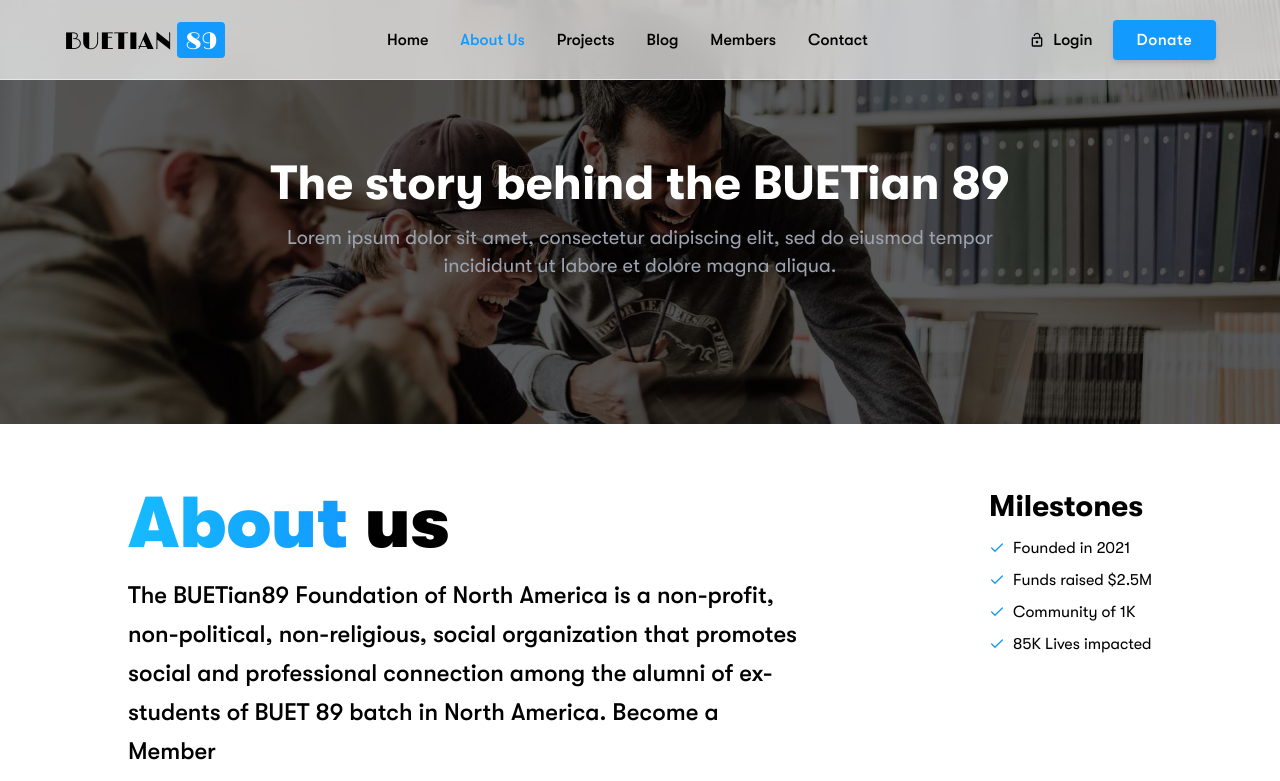
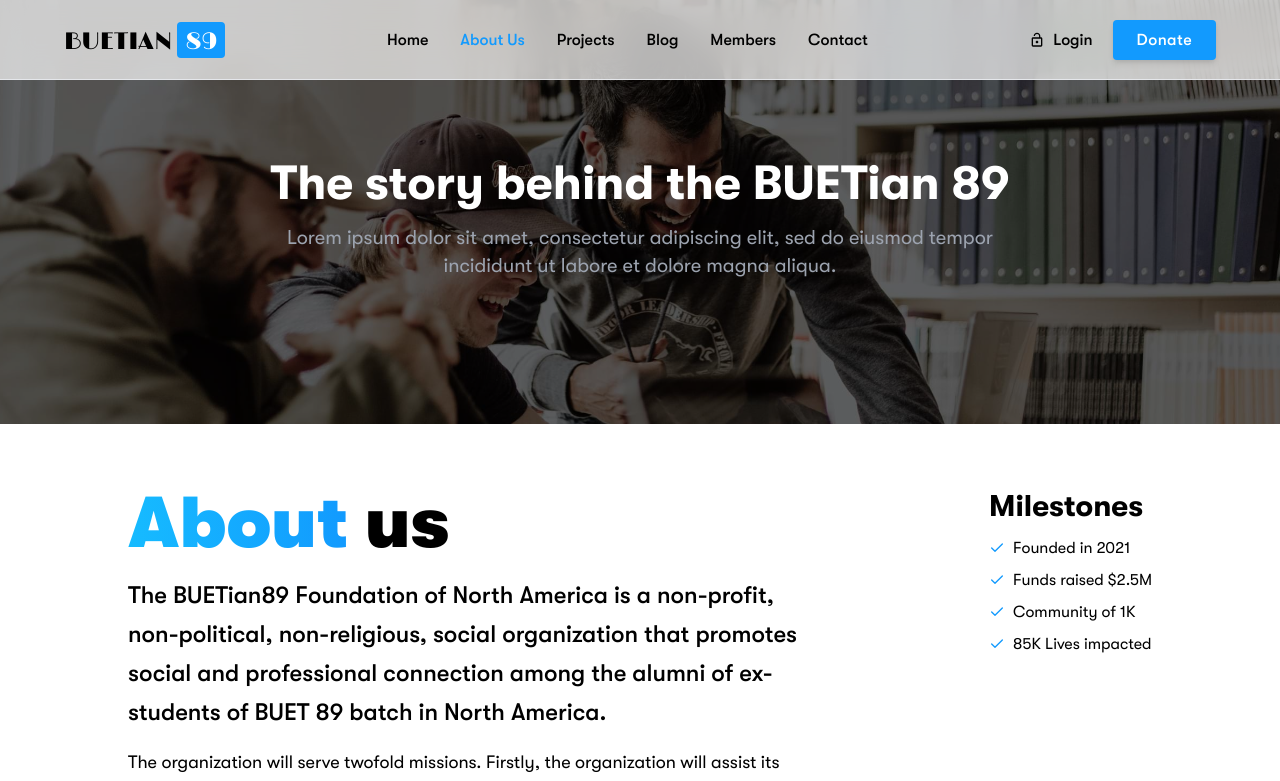
Before and after one commit to avikhandakar-dev/buet-reunion, a Next.js app: page /about in a window 1280 px wide. Shown: the top 781 px of the page. Built offline with nearby package versions, Linux system fonts and the light colour scheme; a web font is replaced by a local one; what @tailwindcss/typography would draw is missing.

Commit message:
visual changes

```diff
--- a/components/About/TheStory.js
+++ b/components/About/TheStory.js
@@ -17,7 +17,7 @@
               The BUETian89 Foundation of North America is a non-profit,
               non-political, non-religious, social organization that promotes
               social and professional connection among the alumni of ex-students
-              of BUET 89 batch in North America. Become a Member
+              of BUET 89 batch in North America.
             </p>
             <p className="text-lg">
               The organization will serve twofold missions. Firstly,
```
